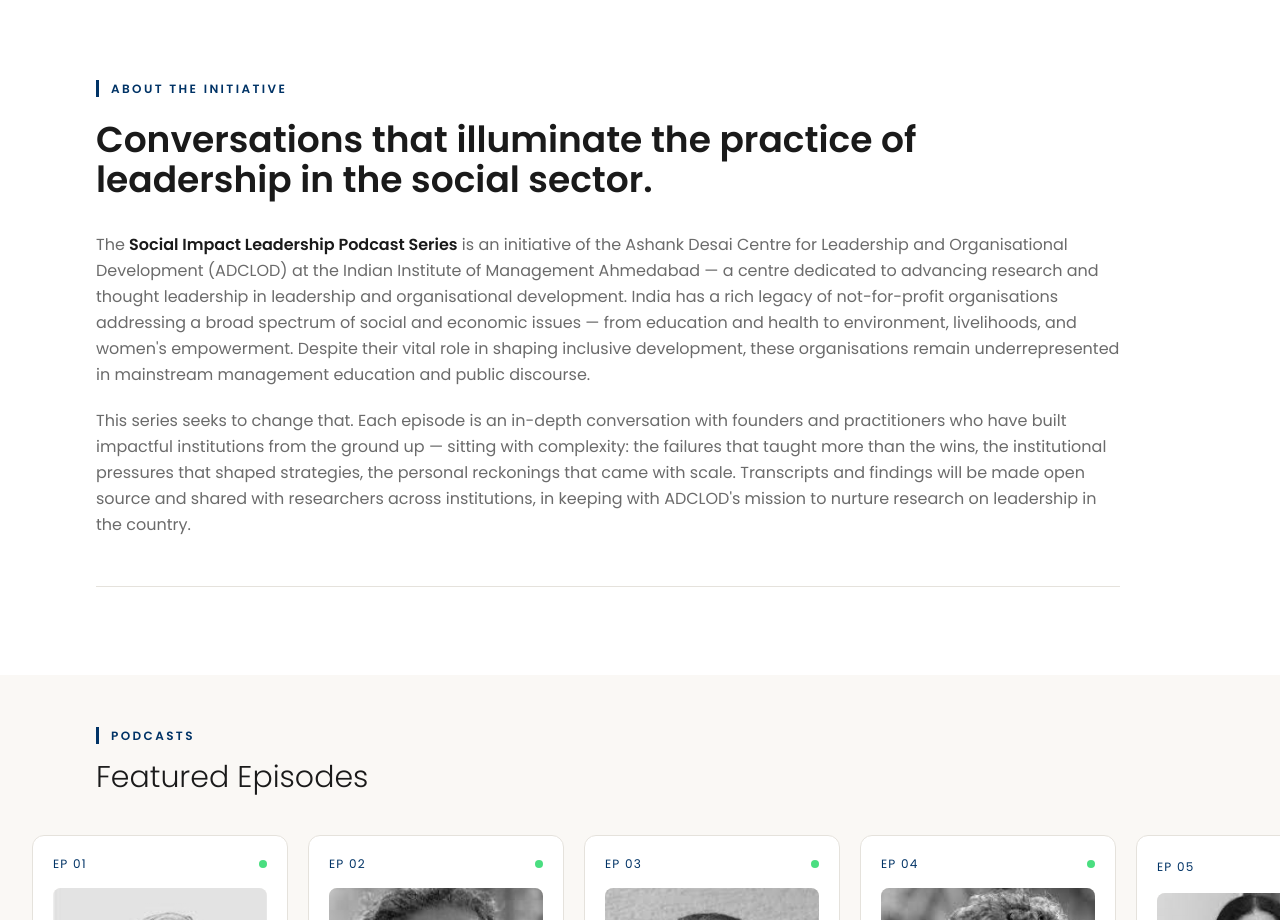
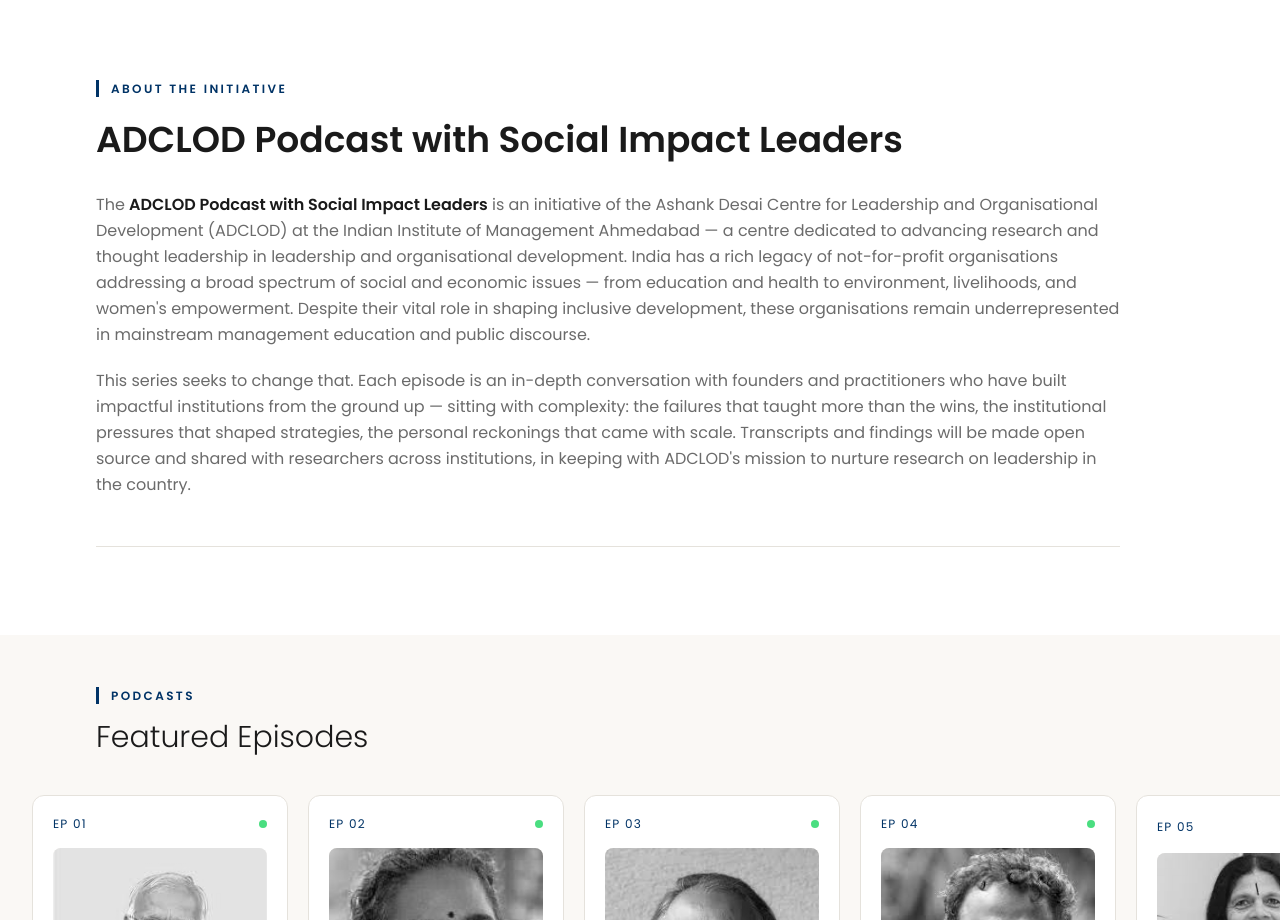
Before and after one commit to maitrigohil/adclod-nonprofitarchive, a Next.js app: page / in a window 1280 px wide. Shown: the part 820-1740 px from the top of the page. Built offline with nearby package versions, Linux system fonts and the light colour scheme.

Commit message:
Update About section heading and series name to ADCLOD Podcast with Social Impact Leaders

```diff
--- a/src/app/page.tsx
+++ b/src/app/page.tsx
@@ -222,12 +222,12 @@ export default function HomePage() {
             </div>
 
             <h2 className="font-sans text-3xl md:text-4xl font-semibold text-text-primary mb-8 leading-snug">
-              Conversations that illuminate the practice of leadership in the social sector.
+              ADCLOD Podcast with Social Impact Leaders
             </h2>
 
             <div className="space-y-5 text-text-secondary leading-relaxed font-sans">
               <p>
-                The <strong className="text-text-primary font-semibold">Social Impact Leadership Podcast Series</strong> is
+                The <strong className="text-text-primary font-semibold">ADCLOD Podcast with Social Impact Leaders</strong> is
                 an initiative of the Ashank Desai Centre for Leadership and Organisational Development (ADCLOD) at the
                 Indian Institute of Management Ahmedabad — a centre dedicated to advancing research and thought leadership
                 in leadership and organisational development. India has a rich legacy of not-for-profit organisations
```
